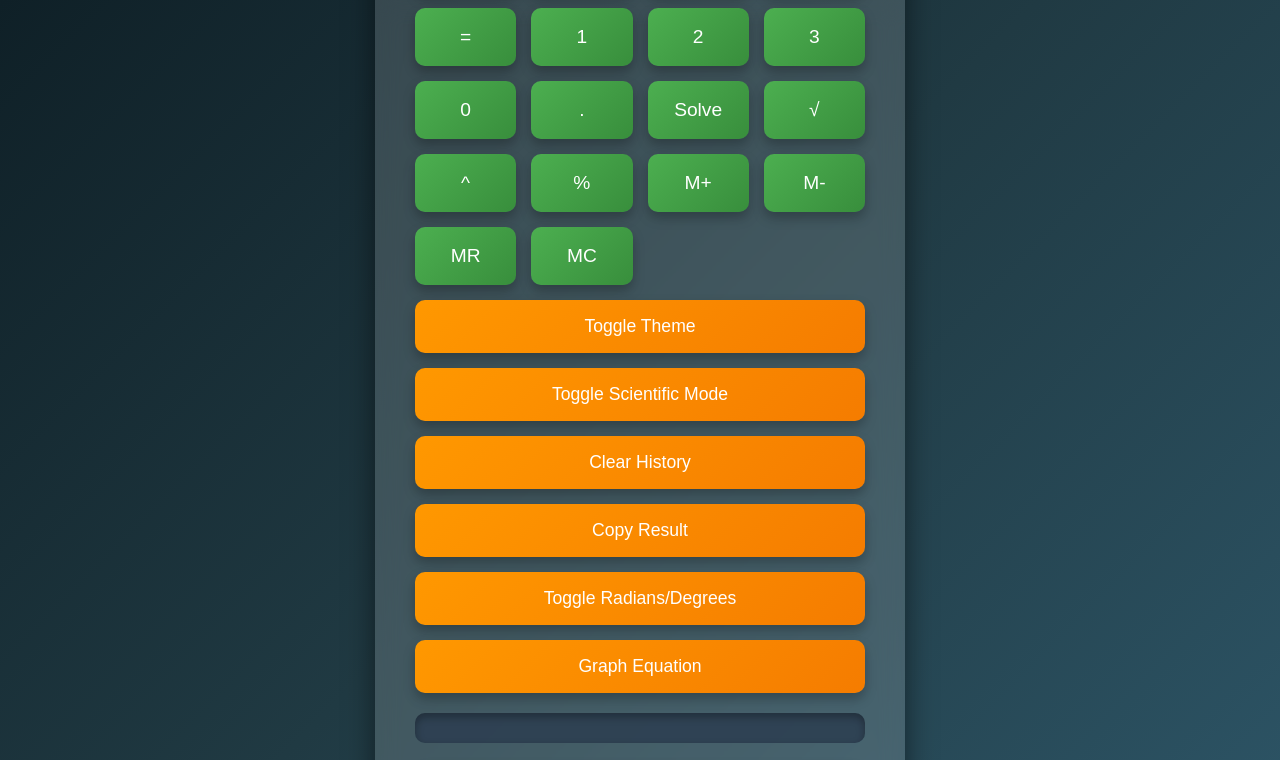
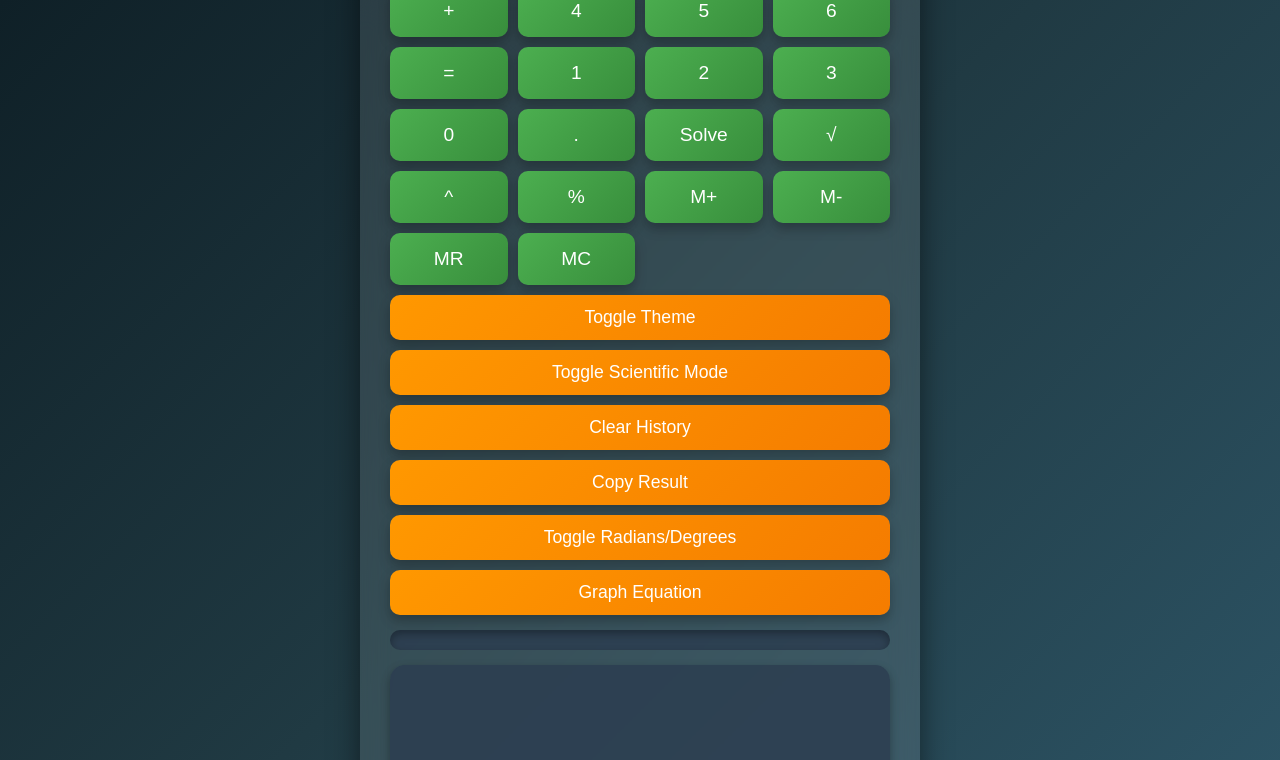
Before and after one commit to UnoxyRich/Calculator, a plain HTML site: page index.html in a window 1280 px wide. Shown: the top 760 px of the page. Drawn offline with nearby package versions, Linux system fonts and the light colour scheme.

Commit message:
Update index.html

```diff
--- a/index.html
+++ b/index.html
@@ -8,7 +8,7 @@
     <script src="https://cdn.jsdelivr.net/npm/plotly.js-dist-min"></script>
     <style>
         body {
-            font-family: 'Segoe UI', Tahoma, Geneva, Verdana, sans-serif, Arial, sans-serif;
+            font-family: 'Segoe UI', Tahoma, Geneva, Verdana, sans-serif;
             background: linear-gradient(135deg, #0f2027, #203a43, #2c5364);
             color: #fff;
             margin: 0;
@@ -20,22 +20,22 @@
         }
 
         .calculator {
-            background: rgba(255, 255, 255, 0.15);
-            padding: 40px;
+            background: rgba(255, 255, 255, 0.1);
+            padding: 30px;
             border-radius: 20px;
             box-shadow: 0 15px 30px rgba(0, 0, 0, 0.5);
             width: 100%;
-            max-width: 450px;
-            backdrop-filter: blur(12px);
+            max-width: 500px;
+            backdrop-filter: blur(15px);
         }
 
         .display, .result {
             width: 100%;
-            padding: 20px;
-            margin-bottom: 20px;
+            padding: 15px;
+            margin-bottom: 15px;
             border: none;
             border-radius: 10px;
-            font-size: 1.4em;
+            font-size: 1.5em;
             background: rgba(255, 255, 255, 0.9);
             color: #2c3e50;
             text-align: right;
@@ -45,11 +45,11 @@
         .buttons {
             display: grid;
             grid-template-columns: repeat(4, 1fr);
-            gap: 15px;
+            gap: 10px;
         }
 
         button {
-            padding: 18px;
+            padding: 15px;
             font-size: 1.2em;
             border: none;
             border-radius: 10px;
@@ -68,8 +68,8 @@
 
         .theme-toggle, .scientific-toggle, #clear-history, #copy-result, #toggle-angle-mode, #graph-button {
             width: 100%;
-            margin-top: 15px;
-            padding: 16px;
+            margin-top: 10px;
+            padding: 12px;
             font-size: 1.1em;
             border: none;
             border-radius: 10px;
@@ -90,7 +90,7 @@
             display: none;
             margin-top: 15px;
             grid-template-columns: repeat(4, 1fr);
-            gap: 12px;
+            gap: 10px;
         }
 
         .scientific-buttons button {
@@ -102,19 +102,19 @@
         }
 
         .history {
-            margin-top: 20px;
+            margin-top: 15px;
             background: rgba(44, 62, 80, 0.85);
-            padding: 15px;
+            padding: 10px;
             border-radius: 10px;
             max-height: 150px;
             overflow-y: auto;
             color: #ecf0f1;
-            font-size: 0.95em;
+            font-size: 0.9em;
             box-shadow: inset 0 4px 8px rgba(0, 0, 0, 0.3);
         }
 
         #graph-container {
-            margin-top: 20px;
+            margin-top: 15px;
             background: rgba(44, 62, 80, 0.85);
             border-radius: 15px;
             padding: 10px;
@@ -129,7 +129,7 @@
             }
 
             button {
-                padding: 14px;
+                padding: 12px;
                 font-size: 1em;
             }
 
```
